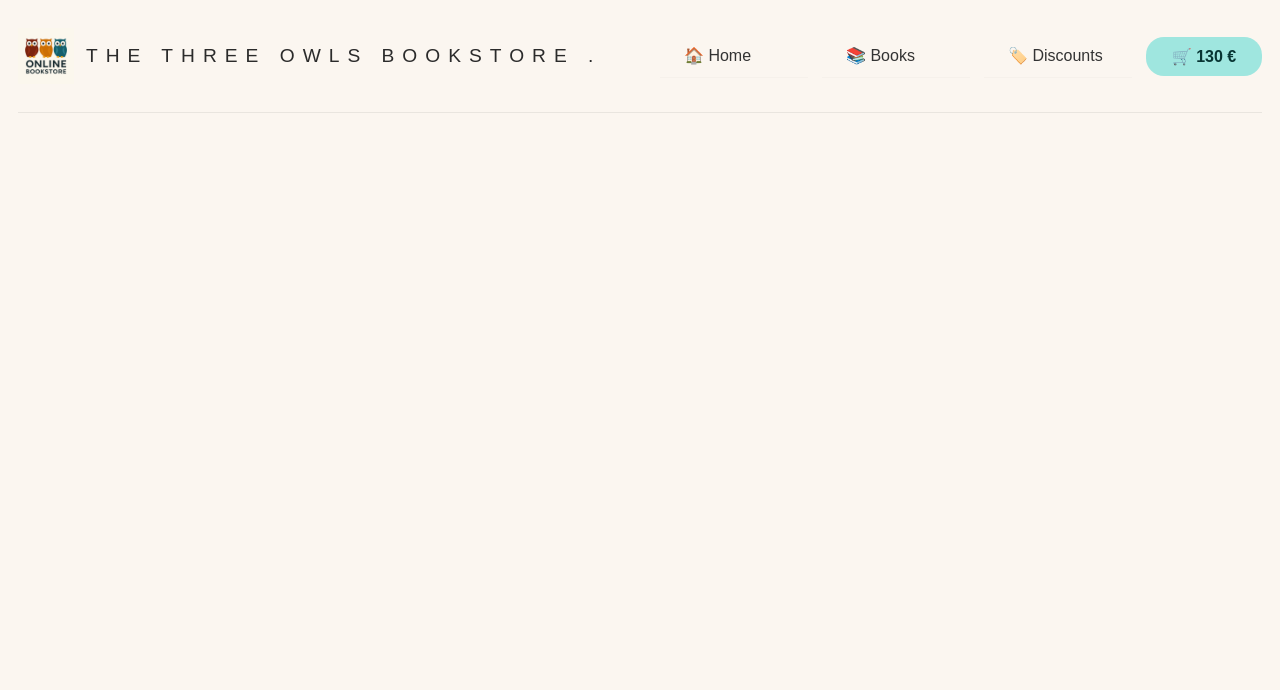
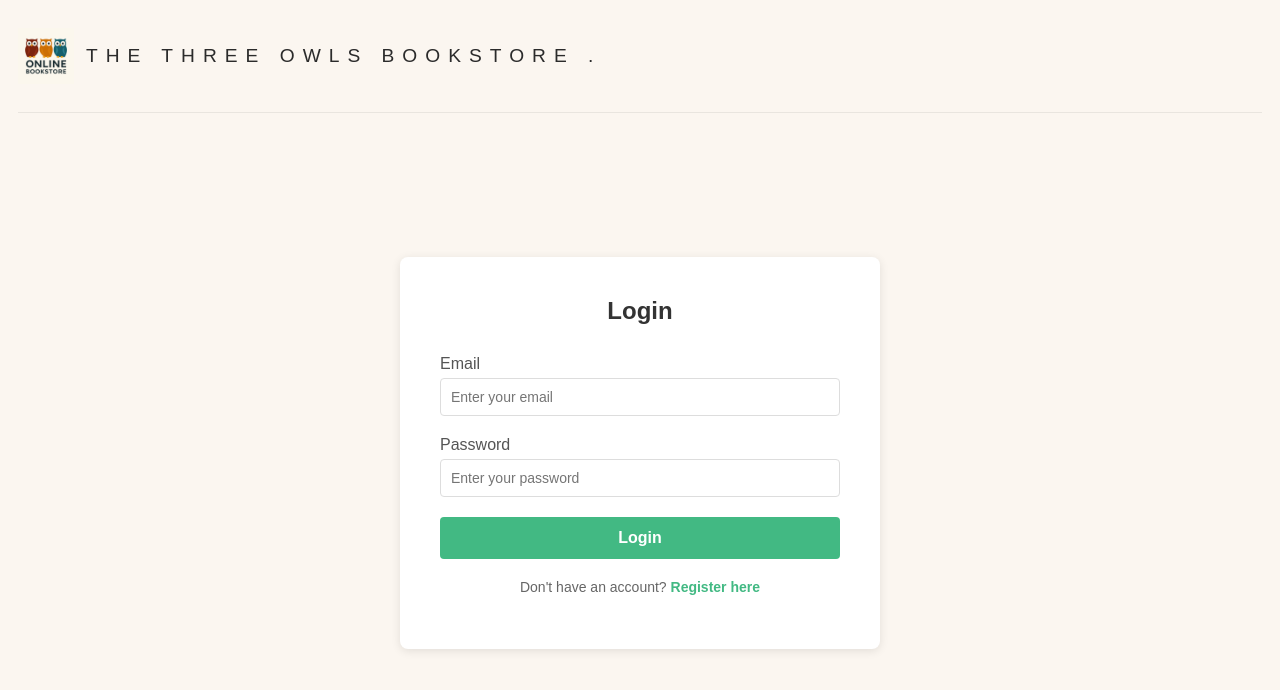
Before and after one commit to Anamari-ctrl/RPO_vaje, a Vue app in the folder fe/: page /login in a window 1280 px wide. Shown: the top 690 px of the page. Built offline with nearby package versions, Linux system fonts and the light colour scheme.

Commit message:
SCRUM-13 Login Page

```diff
--- a/fe/src/App.vue
+++ b/fe/src/App.vue
@@ -6,7 +6,7 @@
         <h1>THE THREE OWLS BOOKSTORE .</h1>
       </div>
 
-      <nav class="nav">
+      <nav class="nav" v-if="!isAuthPage">
         <router-link class="item" to="/">🏠 Home</router-link>
         <router-link class="item" to="/">📚 Books</router-link>
         <router-link class="item" to="/">🏷️ Discounts</router-link>
@@ -19,8 +19,22 @@
 </template>
 
 <script>
+import { computed } from 'vue';
+import { useRoute } from 'vue-router';
+
 export default {
-  name: 'App'
+  name: 'App',
+  setup() {
+    const route = useRoute();
+
+    const isAuthPage = computed(() => {
+      return route.name === 'Login' || route.name === 'Register';
+    });
+
+    return {
+      isAuthPage
+    };
+  }
 }
 </script>
 
--- /dev/null
+++ b/fe/src/models/login-user.js
@@ -0,0 +1,6 @@
+export class LoginUser {
+  constructor(email, password) {
+    this.email = email;
+    this.password = password;
+  }
+}
--- a/fe/src/router/index.js
+++ b/fe/src/router/index.js
@@ -1,8 +1,11 @@
 import { createRouter, createWebHistory } from 'vue-router'
 import Home from '../views/HomeView.vue'
+import LoginView from '../views/LoginView.vue'
+import accountService from '../services/account-service'
 
 const routes = [
-  { path: '/', name: 'Home', component: Home }
+  { path: '/', name: 'Home', component: Home },
+  { path: '/login', name: 'Login', component: LoginView },
 ]
 
 const router = createRouter({
@@ -10,4 +13,15 @@ const router = createRouter({
   routes
 })
 
+
+router.beforeEach((to, from, next) => {
+  const isLoggedIn = accountService.hasToken();
+
+  if (isLoggedIn && (to.name === 'Login'))  {
+    next({ name: 'Home' });
+  } else {
+    next();
+  }
+});
+
 export default router
--- /dev/null
+++ b/fe/src/services/account-service.js
@@ -0,0 +1,111 @@
+import { reactive, readonly } from 'vue';
+
+class AccountService {
+  constructor() {
+    this.state = reactive({
+      isUserLoggedIn: this.hasToken(),
+      currentEmail: null,
+      currentUserId: null,
+      currentFullName: null
+    });
+
+    if (this.hasToken()) {
+      this.refreshUserData();
+    }
+  }
+
+  getState() {
+    return readonly(this.state);
+  }
+
+  async postLogin(loginUser) {
+    const response = await fetch('/api/accounts/login', {
+      method: 'POST',
+      headers: {
+        'Content-Type': 'application/json'
+      },
+      body: JSON.stringify(loginUser)
+    });
+
+    if (!response.ok) {
+      const error = await response.json();
+      throw new Error(error.message || 'Login failed');
+    }
+
+    return await response.json();
+  }
+
+
+  async postLogout() {
+    const headers = this.getHeaderData();
+
+    try {
+      const response = await fetch('/api/accounts/logout', {
+        method: 'GET',
+        headers: headers
+      });
+
+      if (!response.ok) {
+        console.error('Logout API call failed');
+      }
+
+      return await response.text();
+    } finally {
+      this.logout();
+    }
+  }
+
+  login(token) {
+    localStorage.setItem('token', token);
+    this.state.isUserLoggedIn = true;
+  }
+
+  logout() {
+    this.state.currentEmail = null;
+    this.state.currentUserId = null;
+    this.state.currentFullName = null;
+    this.state.isUserLoggedIn = false;
+
+    localStorage.removeItem('token');
+    localStorage.removeItem('email');
+    localStorage.removeItem('userId');
+    localStorage.removeItem('fullName');
+  }
+
+  hasToken() {
+    return !!localStorage.getItem('token');
+  }
+
+
+  getHeaderData() {
+    const headers = {
+      'Content-Type': 'application/json'
+    };
+
+    const token = localStorage.getItem('token');
+    if (token) {
+      headers['Authorization'] = `Bearer ${token}`;
+    }
+
+    return headers;
+  }
+
+  refreshUserData() {
+    this.state.currentEmail = localStorage.getItem('email');
+    this.state.currentUserId = localStorage.getItem('userId');
+    this.state.currentFullName = localStorage.getItem('fullName');
+  }
+
+  saveUserData(email, userId, fullName) {
+    localStorage.setItem('email', email);
+    localStorage.setItem('userId', userId);
+    localStorage.setItem('fullName', fullName);
+
+    this.state.currentEmail = email;
+    this.state.currentUserId = userId;
+    this.state.currentFullName = fullName;
+  }
+}
+
+
+export default new AccountService();
--- /dev/null
+++ b/fe/src/views/LoginView.vue
@@ -0,0 +1,214 @@
+<template>
+  <div class="login-container">
+    <div class="login-card">
+      <h2>Login</h2>
+
+      <form @submit.prevent="handleLogin">
+        <div class="form-group">
+          <label for="email">Email</label>
+          <input
+            type="email"
+            id="email"
+            v-model="loginForm.email"
+            required
+            placeholder="Enter your email"
+            :disabled="isLoading"
+          />
+        </div>
+
+        <div class="form-group">
+          <label for="password">Password</label>
+          <input
+            type="password"
+            id="password"
+            v-model="loginForm.password"
+            required
+            placeholder="Enter your password"
+            :disabled="isLoading"
+          />
+        </div>
+
+        <div v-if="errorMessage" class="error-message">
+          {{ errorMessage }}
+        </div>
+
+        <button type="submit" class="btn-primary" :disabled="isLoading">
+          {{ isLoading ? 'Logging in...' : 'Login' }}
+        </button>
+      </form>
+
+      <div class="register-link">
+        <p>Don't have an account? <router-link to="/register">Register here</router-link></p>
+      </div>
+    </div>
+  </div>
+</template>
+
+<script>
+import { ref } from 'vue';
+import { useRouter } from 'vue-router';
+import accountService from '../services/account-service';
+import { LoginUser } from '../models/login-user';
+
+export default {
+  name: 'LoginView',
+  setup() {
+    const router = useRouter();
+    const loginForm = ref({
+      email: '',
+      password: ''
+    });
+    const errorMessage = ref('');
+    const isLoading = ref(false);
+
+    const handleLogin = async () => {
+      errorMessage.value = '';
+      isLoading.value = true;
+
+      try {
+        const loginUser = new LoginUser(
+          loginForm.value.email,
+          loginForm.value.password
+        );
+
+        const response = await accountService.postLogin(loginUser);
+
+        // Assuming the response contains token and user data
+        if (response.token) {
+          accountService.login(response.token);
+
+          // Save user data if provided
+          if (response.email && response.userId) {
+            accountService.saveUserData(
+              response.email,
+              response.userId,
+              response.fullName || ''
+            );
+          }
+
+          // Redirect to home page
+          router.push('/');
+        }
+      } catch (error) {
+        errorMessage.value = error.message || 'Login failed. Please try again.';
+      } finally {
+        isLoading.value = false;
+      }
+    };
+
+    return {
+      loginForm,
+      errorMessage,
+      isLoading,
+      handleLogin
+    };
+  }
+};
+</script>
+
+<style scoped>
+.login-container {
+  display: flex;
+  justify-content: center;
+  align-items: center;
+  min-height: 80vh;
+  padding: 20px;
+}
+
+.login-card {
+  background: white;
+  padding: 40px;
+  border-radius: 8px;
+  box-shadow: 0 2px 10px rgba(0, 0, 0, 0.1);
+  width: 100%;
+  max-width: 400px;
+}
+
+h2 {
+  margin-top: 0;
+  margin-bottom: 30px;
+  text-align: center;
+  color: #333;
+}
+
+.form-group {
+  margin-bottom: 20px;
+}
+
+label {
+  display: block;
+  margin-bottom: 5px;
+  color: #555;
+  font-weight: 500;
+}
+
+input {
+  width: 100%;
+  padding: 10px;
+  border: 1px solid #ddd;
+  border-radius: 4px;
+  font-size: 14px;
+  box-sizing: border-box;
+}
+
+input:focus {
+  outline: none;
+  border-color: #42b983;
+}
+
+input:disabled {
+  background-color: #f5f5f5;
+  cursor: not-allowed;
+}
+
+.error-message {
+  background-color: #fee;
+  color: #c33;
+  padding: 10px;
+  border-radius: 4px;
+  margin-bottom: 20px;
+  font-size: 14px;
+}
+
+.btn-primary {
+  width: 100%;
+  padding: 12px;
+  background-color: #42b983;
+  color: white;
+  border: none;
+  border-radius: 4px;
+  font-size: 16px;
+  font-weight: 600;
+  cursor: pointer;
+  transition: background-color 0.3s;
+}
+
+.btn-primary:hover:not(:disabled) {
+  background-color: #359268;
+}
+
+.btn-primary:disabled {
+  background-color: #999;
+  cursor: not-allowed;
+}
+
+.register-link {
+  margin-top: 20px;
+  text-align: center;
+}
+
+.register-link p {
+  color: #666;
+  font-size: 14px;
+}
+
+.register-link a {
+  color: #42b983;
+  text-decoration: none;
+  font-weight: 600;
+}
+
+.register-link a:hover {
+  text-decoration: underline;
+}
+</style>
--- /dev/null
+++ b/fe/src/views/RegisterView.vue
@@ -0,0 +1,3 @@
+<template>
+    <p>Already have an account? <router-link to="/login">Login here</router-link></p>
+</template>
```
